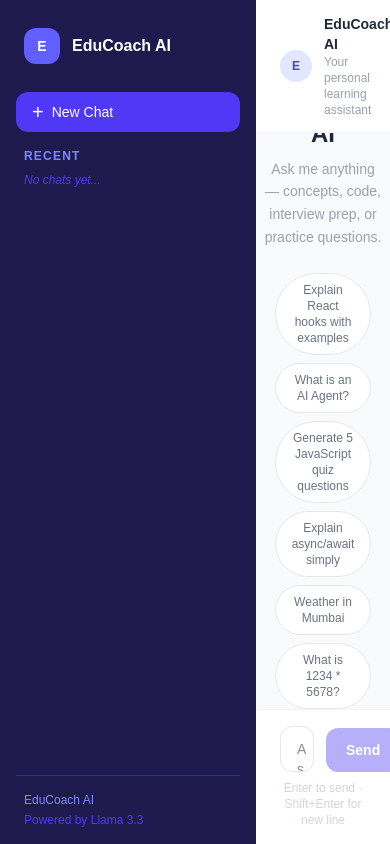
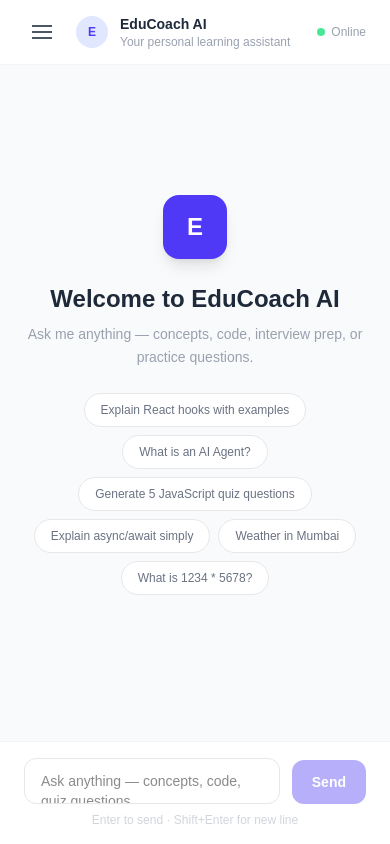
Before and after one commit to Shaaz383/educoach-ai, a Next.js app: page / in a window 390 px wide. Built offline with nearby package versions, Linux system fonts and the light colour scheme.

Commit message:
make responsive

```diff
--- a/app/components/Sidebar.tsx
+++ b/app/components/Sidebar.tsx
@@ -1,22 +1,52 @@
 interface SidebarProps {
   topics: string[];
   onNewChat: () => void;
+  isOpen: boolean;
+  onToggle: () => void;
 }
 
-export default function Sidebar({ topics, onNewChat }: SidebarProps) {
+export default function Sidebar({
+  topics,
+  onNewChat,
+  isOpen,
+  onToggle,
+}: SidebarProps) {
   return (
-    <div className="w-64 h-screen bg-indigo-950 flex flex-col p-4 gap-4 shrink-0">
+    <>
+      {/* Mobile overlay — sidebar ke peeche dark background */}
+      {isOpen && (
+        <div
+          className="fixed inset-0 bg-black/50 z-20 lg:hidden"
+          onClick={onToggle}
+        />
+      )}
+
+      {/* Sidebar */}
+      <div
+        className={`
+          fixed lg:relative z-30 lg:z-auto
+          w-64 h-screen bg-indigo-950
+          flex flex-col p-4 gap-4 shrink-0
+          transition-transform duration-300 ease-in-out
+          ${isOpen ? "translate-x-0" : "-translate-x-full lg:translate-x-0"}
+        `}
+      >
         {/* Logo */}
         <div className="flex items-center gap-3 px-2 py-3">
           <div className="w-9 h-9 bg-indigo-500 rounded-xl flex items-center justify-center text-white font-bold text-sm shrink-0">
             E
           </div>
-        <span className="text-white font-semibold text-base">EduCoach AI</span>
+          <span className="text-white font-semibold text-base">
+            EduCoach AI
+          </span>
         </div>
 
         {/* New Chat */}
         <button
-        onClick={onNewChat}
+          onClick={() => {
+            onNewChat();
+            onToggle();
+          }}
           className="flex items-center gap-2 bg-indigo-600 hover:bg-indigo-500 active:scale-95 text-white rounded-xl px-4 py-2.5 text-sm font-medium transition-all"
         >
           <span className="text-xl leading-none">+</span>
@@ -45,11 +75,14 @@
 
         {/* Bottom */}
         <div className="mt-auto border-t border-indigo-800 pt-4">
-        <p className="text-indigo-400 text-xs px-2 font-medium">EduCoach AI</p>
+          <p className="text-indigo-400 text-xs px-2 font-medium">
+            EduCoach AI
+          </p>
           <p className="text-indigo-600 text-xs px-2 mt-1">
             Powered by Llama 3.3
           </p>
         </div>
       </div>
+    </>
   );
 }
--- a/app/page.tsx
+++ b/app/page.tsx
@@ -14,6 +14,7 @@
   const [hasLoadedHistory, setHasLoadedHistory] = useState<boolean>(false);
   const [loading, setLoading] = useState<boolean>(false);
   const [topics, setTopics] = useState<string[]>([]);
+  const [sidebarOpen, setSidebarOpen] = useState<boolean>(false);
   const bottomRef = useRef<HTMLDivElement>(null);
 
   useEffect(() => {
@@ -116,11 +117,25 @@
 
   return (
     <div className="flex h-screen bg-gray-50 overflow-hidden">
-      <Sidebar topics={topics} onNewChat={handleNewChat} />
+      <Sidebar
+        topics={topics}
+        onNewChat={handleNewChat}
+        isOpen={sidebarOpen}
+        onToggle={() => setSidebarOpen((prev) => !prev)}
+      />
 
       <div className="flex-1 flex flex-col overflow-hidden">
         {/* Navbar */}
         <div className="bg-white border-b border-gray-100 px-6 py-3.5 flex items-center gap-3 shrink-0">
+          {/* Hamburger — sirf mobile pe dikhega */}
+          <button
+            onClick={() => setSidebarOpen((prev) => !prev)}
+            className="lg:hidden p-2 rounded-lg hover:bg-gray-100 transition-colors mr-1"
+          >
+            <div className="w-5 h-0.5 bg-gray-600 mb-1"></div>
+            <div className="w-5 h-0.5 bg-gray-600 mb-1"></div>
+            <div className="w-5 h-0.5 bg-gray-600"></div>
+          </button>
           <div className="w-8 h-8 bg-indigo-100 rounded-full flex items-center justify-center shrink-0">
             <span className="text-indigo-600 text-xs font-bold">E</span>
           </div>
```
Lines whose indentation alone changed are shown as unchanged.
